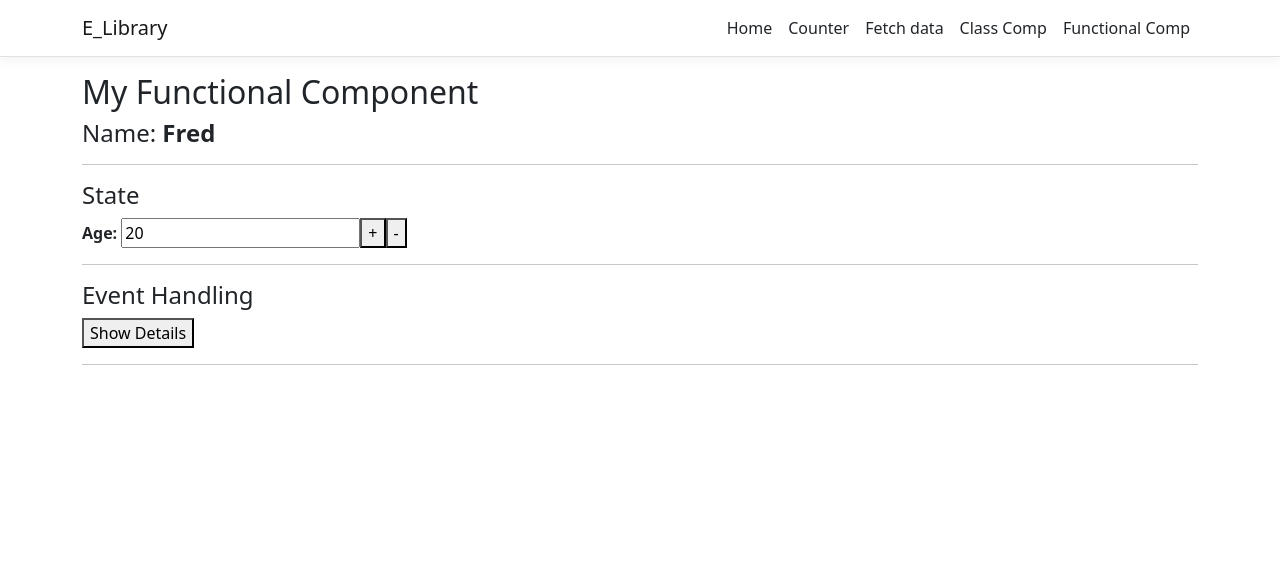
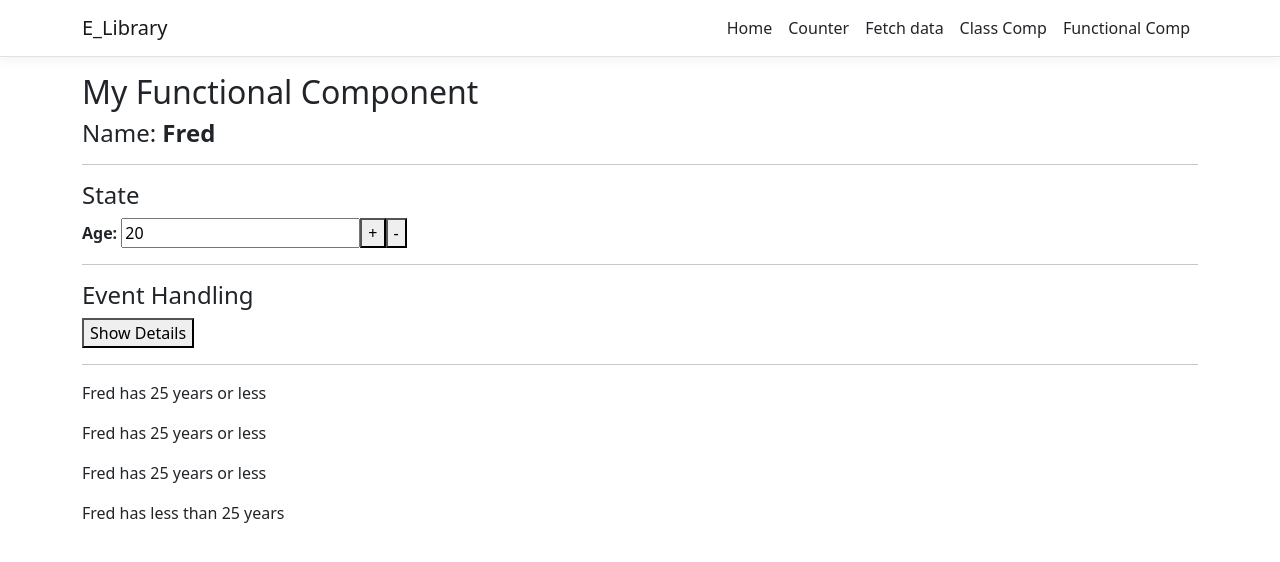
Before and after one commit to Fredricc/E-Library, a React (Create React App) app in the folder ClientApp/: page /MyFunctionalComponent in a window 1280 px wide. Shown: the top 562 px of the page. Built offline with nearby package versions, Linux system fonts and the light colour scheme.

Commit message:
Conditional rendering

```diff
--- a/ClientApp/src/components/MyComponent/MyFunctionalComponent.js
+++ b/ClientApp/src/components/MyComponent/MyFunctionalComponent.js
@@ -9,12 +9,12 @@ function componentUnmount() {
     alert("Leaving the Component");
 }
 
-useEffect(() => {
-    componentMount();
-    return() => {
-        componentUnmount();
-    }
-}, [])
+//useEffect(() => {
+//    componentMount();
+//    return() => {
+//        componentUnmount();
+//    }
+//}, [])
 
     /* STATE */
     const [age, setAge] = useState(20);
@@ -26,7 +26,16 @@ useEffect(() => {
     }
     const showDetails = (prTelephone) => {
         alert(`Name: ${props.name ? props.name : 'Fred'} | Age: ${age} | Telephone: ${prTelephone}`);
-}
+    }
+
+    /*CONDITIONAL RENDERING */
+    let FredAge = () => {
+        if (age > 25)
+            return (<p>Fred has more than 25 years</p>)
+        else
+            return (<p>Fred has 25 years or less</p>)
+
+    }
 
     return (
         <div>
@@ -52,6 +61,29 @@ useEffect(() => {
             <button onClick={showDetails.bind(this, 234578843)}>Show Details</button>
             <hr />
 
+            {/* EXAMPLE 1 IF/ELSE */}
+            {FredAge()}
+
+            {/*EXAMPLE 2 - TERNARY OPERATOR */}
+            <p>{age > 25 ? 'Fred has more than 25 years' : 'Fred has 25 years or less'} </p>
+
+            {/*EXAMPLE 3 - short-circuit OPERATOR */}
+            {age > 25 && <p>Fred has more than 25 years</p> }
+            {age <= 25 && <p>Fred has 25 years or less </p>}
+
+            {/*EXAMPLE 4 - IMMEDIATELY INVOKED FUNCTION */}
+            {
+                (() => {
+                    switch (age) {
+                        case 25: return <p>Fred has 25 years</p>;
+                        case 26: return <p>Fred has over 25 years</p>;
+                        case 30: return <p>Fred is in his 30s</p>;
+                        case 18: return <p>Fred is under 18 years</p>;
+                        default: return <p>Fred has less than 25 years</p>;
+                    }
+                })()
+            }
+
 
         </div>
         )
```
